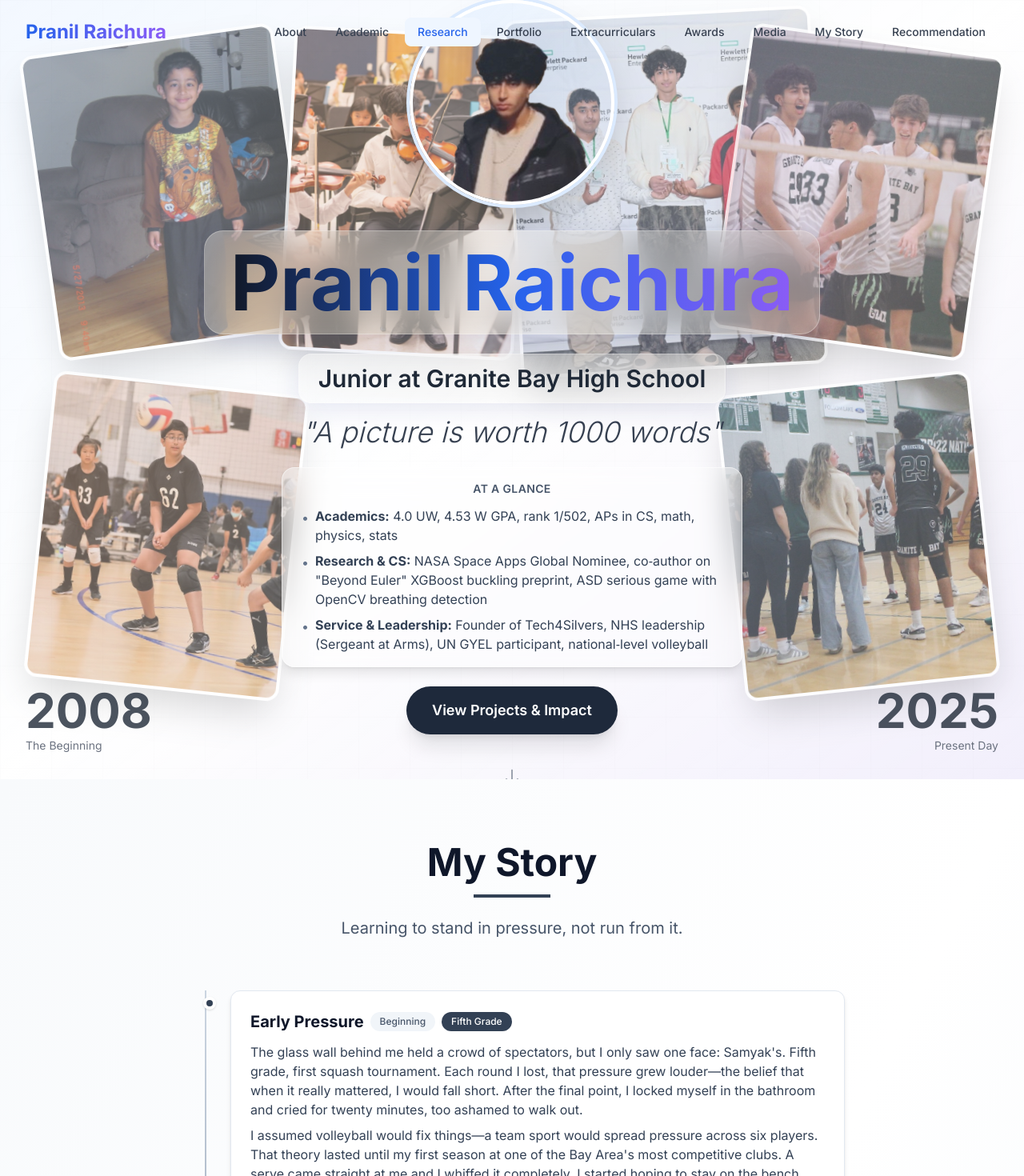
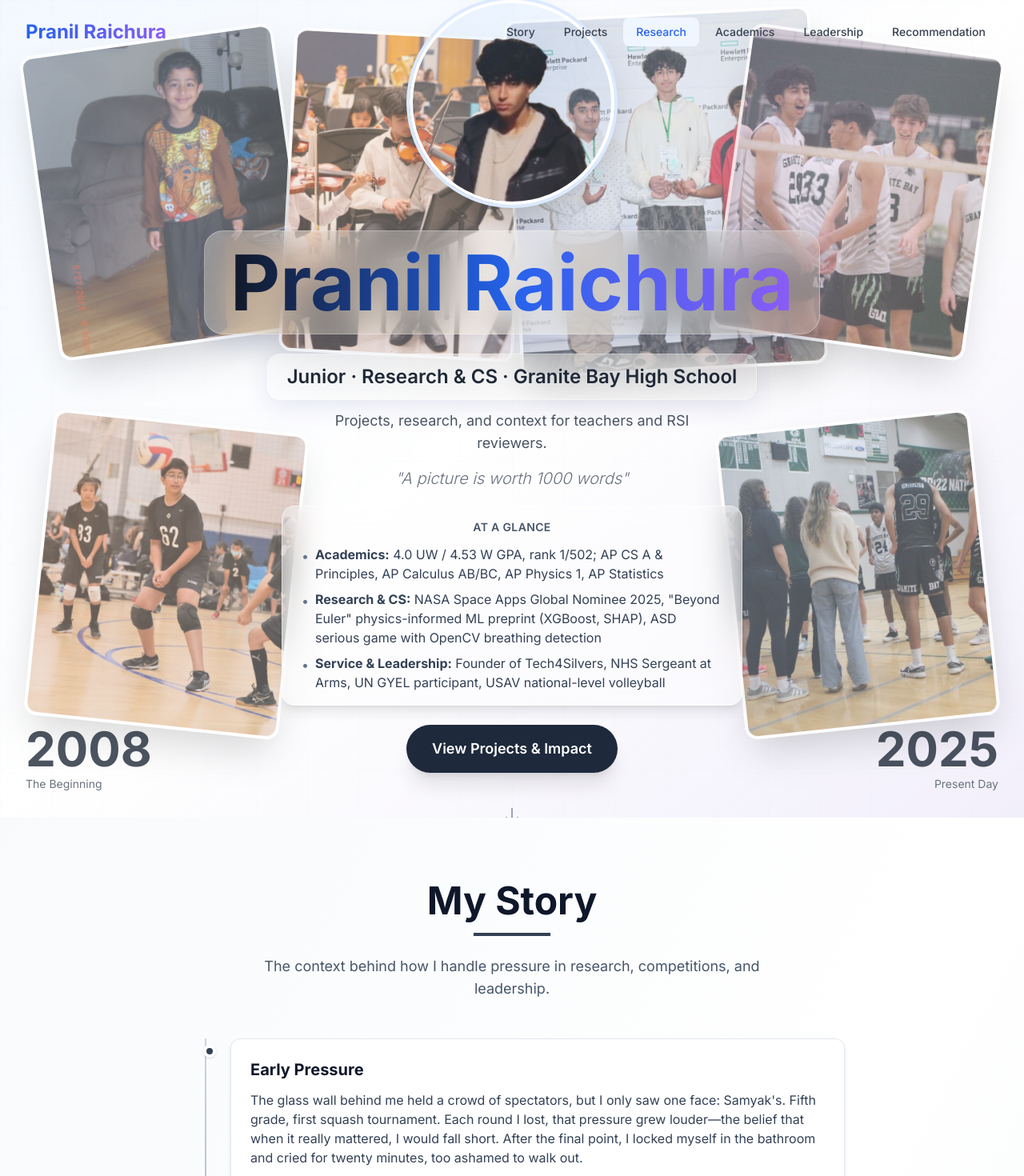
Before and after one commit to sparkyluvscode/Pranil-Raichura, a Next.js app: page / in a window 1280 px wide. Shown: the top 1470 px of the page at 80% size. Built offline with nearby package versions, Linux system fonts and the light colour scheme.

Commit message:
Configure Next.js for static export to GitHub Pages

```diff
--- a/components/AcademicAchievements.tsx
+++ b/components/AcademicAchievements.tsx
@@ -90,7 +90,7 @@ export default function AcademicAchievements() {
           <div className="bg-white rounded-xl p-6 shadow-lg">
             <h3 className="text-xl font-semibold text-gray-900 mb-3">Standardized Testing</h3>
             <p className="text-gray-700">
-              PSAT/NMSQT → 1460 (760 Math, 700 English) translates to ~1540 SAT
+              PSAT/NMSQT 1460 (760 Math, 700 ERW)
             </p>
           </div>
         </motion.div>
--- a/components/Hero.tsx
+++ b/components/Hero.tsx
@@ -299,28 +299,36 @@ export default function Hero() {
                         initial={{ opacity: 0, y: 20 }}
                         animate={!showIntro ? { opacity: 1, y: 0 } : {}}
                         transition={{ duration: 0.5, delay: waveDelays.center + 0.4 }}
-                        whileHover={{ scale: 1.05 }}
-                        className="inline-block px-6 py-3 rounded-2xl bg-white/20 backdrop-blur-xl border border-white/30 shadow-xl mb-4"
+                        className="inline-block px-6 py-3 rounded-2xl bg-white/20 backdrop-blur-xl border border-white/30 shadow-xl mb-3"
                         style={{
                             background: 'linear-gradient(135deg, rgba(255,255,255,0.25) 0%, rgba(255,255,255,0.15) 100%)',
                             boxShadow: '0 8px 32px 0 rgba(31, 38, 135, 0.1), inset 0 0 15px rgba(255,255,255,0.1)'
                         }}
                     >
-                        <p className="text-xl md:text-2xl lg:text-3xl text-gray-800 font-semibold">
-                            Junior at Granite Bay High School
+                        <p className="text-lg md:text-xl lg:text-2xl text-gray-800 font-semibold">
+                            Junior · Research & CS · Granite Bay High School
                         </p>
                     </motion.div>
-                    <br />
 
-                    {/* Quote */}
+                    {/* Purpose Line */}
+                    <motion.p
+                        initial={{ opacity: 0, y: 20 }}
+                        animate={!showIntro ? { opacity: 1, y: 0 } : {}}
+                        transition={{ duration: 0.5, delay: waveDelays.center + 0.45 }}
+                        className="text-base md:text-lg text-gray-600 mb-4 max-w-lg mx-auto"
+                    >
+                        Projects, research, and context for teachers and RSI reviewers.
+                    </motion.p>
+
+                    {/* Quote - De-emphasized */}
                     <motion.div
                         initial={{ opacity: 0, y: 20 }}
                         animate={!showIntro ? { opacity: 1, y: 0 } : {}}
                         transition={{ duration: 0.5, delay: waveDelays.center + 0.5 }}
-                        className="mb-6"
+                        className="mb-5"
                     >
-                        <p className="text-2xl md:text-3xl lg:text-4xl italic text-gray-700 font-light">
-                            "A picture is worth 1000 words"
+                        <p className="text-lg md:text-xl italic text-gray-500 font-light">
+                            &quot;A picture is worth 1000 words&quot;
                         </p>
                     </motion.div>
 
@@ -335,15 +343,15 @@ export default function Hero() {
                         <ul className="space-y-2 text-sm md:text-base text-slate-700">
                             <li className="flex items-start gap-2">
                                 <span className="text-slate-500 mt-0.5">•</span>
-                                <span><strong>Academics:</strong> 4.0 UW, 4.53 W GPA, rank 1/502, APs in CS, math, physics, stats</span>
+                                <span><strong>Academics:</strong> 4.0 UW / 4.53 W GPA, rank 1/502; AP CS A & Principles, AP Calculus AB/BC, AP Physics 1, AP Statistics</span>
                             </li>
                             <li className="flex items-start gap-2">
                                 <span className="text-slate-500 mt-0.5">•</span>
-                                <span><strong>Research & CS:</strong> NASA Space Apps Global Nominee, co‑author on "Beyond Euler" XGBoost buckling preprint, ASD serious game with OpenCV breathing detection</span>
+                                <span><strong>Research & CS:</strong> NASA Space Apps Global Nominee 2025, &quot;Beyond Euler&quot; physics-informed ML preprint (XGBoost, SHAP), ASD serious game with OpenCV breathing detection</span>
                             </li>
                             <li className="flex items-start gap-2">
                                 <span className="text-slate-500 mt-0.5">•</span>
-                                <span><strong>Service & Leadership:</strong> Founder of Tech4Silvers, NHS leadership (Sergeant at Arms), UN GYEL participant, national‑level volleyball</span>
+                                <span><strong>Service & Leadership:</strong> Founder of Tech4Silvers, NHS Sergeant at Arms, UN GYEL participant, USAV national-level volleyball</span>
                             </li>
                         </ul>
                     </motion.div>
--- a/components/Navigation.tsx
+++ b/components/Navigation.tsx
@@ -7,14 +7,11 @@ import { usePathname } from "next/navigation";
 import Image from "next/image";
 
 const navItems = [
-  { name: "About", href: "#about" },
-  { name: "Academic", href: "#academic" },
+  { name: "Story", href: "#story" },
+  { name: "Projects", href: "#portfolio" },
   { name: "Research", href: "#research" },
-  { name: "Portfolio", href: "#portfolio" },
-  { name: "Extracurriculars", href: "#extracurriculars" },
-  { name: "Awards", href: "#awards" },
-  { name: "Media", href: "#media" },
-  { name: "My Story", href: "/story" },
+  { name: "Academics", href: "#academic" },
+  { name: "Leadership", href: "#extracurriculars" },
   { name: "Recommendation", href: "/recommendation" },
 ];
 
--- a/components/StorySection.tsx
+++ b/components/StorySection.tsx
@@ -1,21 +1,18 @@
 "use client";
 
 import { motion } from "framer-motion";
+import Link from "next/link";
 
 interface TimelineEvent {
     id: string;
     title: string;
-    phase: string;
     content: string[];
-    year?: string;
 }
 
 const timelineEvents: TimelineEvent[] = [
     {
         id: "early-pressure",
         title: "Early Pressure",
-        phase: "Beginning",
-        year: "Fifth Grade",
         content: [
             "The glass wall behind me held a crowd of spectators, but I only saw one face: Samyak's. Fifth grade, first squash tournament. Each round I lost, that pressure grew louder—the belief that when it really mattered, I would fall short. After the final point, I locked myself in the bathroom and cried for twenty minutes, too ashamed to walk out.",
             "I assumed volleyball would fix things—a team sport would spread pressure across six players. That theory lasted until my first season at one of the Bay Area's most competitive clubs. A serve came straight at me and I whiffed it completely. I started hoping to stay on the bench, where mistakes were impossible.",
@@ -24,8 +21,6 @@ const timelineEvents: TimelineEvent[] = [
     {
         id: "pattern-continues",
         title: "The Pattern Follows",
-        phase: "Summer Program",
-        year: "UCI GSET",
         content: [
             "At the UCI GSET summer research program, after flying directly from Volleyball Nationals, I froze during our final presentation. My teammates continued without missing a beat while I stood in silence under the stage lights.",
             "It became what psychologists call a flashbulb memory: vivid, persistent, humiliating. For a long time, it felt like proof of a fixed truth—I couldn't perform when it mattered.",
@@ -34,7 +29,6 @@ const timelineEvents: TimelineEvent[] = [
     {
         id: "finding-purpose",
         title: "Finding Purpose",
-        phase: "Transformation",
         content: [
             "What changed was not the existence of pressure, but my relationship to it. I began developing a game to help autistic children regulate emotions, inspired by a childhood friend who treated me with kindness when I was the awkward kid who didn't fit in.",
             "I implemented OpenCV-based computer vision to detect diaphragmatic breathing from a webcam, distinguishing shallow chest breaths from deeper belly breaths. Nights disappeared into debugging—but the pressure felt different. It wasn't about proving I was enough; it was about building something that mattered to someone else.",
@@ -43,7 +37,6 @@ const timelineEvents: TimelineEvent[] = [
     {
         id: "testing-hypothesis",
         title: "Testing the Hypothesis",
-        phase: "Tech4Silvers",
         content: [
             "Maybe pressure itself wasn't the enemy—maybe the problem was why I was showing up. To test that, I walked into my first Tech4Silvers workshop, facing a room of older adults learning digital skills.",
             "Then a seventy-year-old woman successfully placed her first video call to her grandson. Watching her face light up, the pressure didn't disappear—it just became irrelevant next to the purpose in front of me.",
@@ -52,7 +45,6 @@ const timelineEvents: TimelineEvent[] = [
     {
         id: "seeking-stakes",
         title: "Seeking High Stakes",
-        phase: "Leadership",
         content: [
             "Once I stopped treating pressure as a verdict and started treating it as a signal of meaning, I began seeking high-stakes moments. I ran for NHS leadership—my hands trembled at the podium, but speaking about what genuinely mattered connected. I was elected Sergeant at Arms.",
             "During NASA Space Apps, when my team hit a wall with minutes left, I found myself managing the chaos instead of freezing inside it. We submitted just in time—and won.",
@@ -61,7 +53,6 @@ const timelineEvents: TimelineEvent[] = [
     {
         id: "volleyball-transformed",
         title: "Volleyball Transformed",
-        phase: "National Level",
         content: [
             "The same sport that once made me hope for the bench now has me competing nationally. Last season, my team placed second at USAV Nationals in Salt Lake City.",
             "I still feel a spike of nerves before every match, but I no longer interpret it as a prediction of failure. It's evidence that I care about the outcome.",
@@ -70,7 +61,6 @@ const timelineEvents: TimelineEvent[] = [
     {
         id: "research-readiness",
         title: "Research and Readiness",
-        phase: "Present Day",
         content: [
             "This fall, I co-authored a preprint challenging Euler's 250-year-old formula for predicting structural buckling, developing a physics-informed XGBoost model that reached R² of 0.97 and using SHAP analysis to understand why it outperformed classical theory.",
             "The pressure feels remarkably similar to that fifth-grade tournament—same elevated heart rate, same narrowed focus. The difference is what that feeling means to me now.",
@@ -79,7 +69,6 @@ const timelineEvents: TimelineEvent[] = [
     {
         id: "looking-forward",
         title: "The Person I'm Becoming",
-        phase: "The Goal",
         content: [
             "Today, when pressure shows up, it's a reminder that I am working on something that matters—to a teammate, a workshop participant, a research question, or a community I care about.",
             "The fifth-grader crying in the bathroom is still part of my story, but he no longer decides where it ends.",
@@ -97,14 +86,14 @@ export default function StorySection() {
                     whileInView={{ opacity: 1, y: 0 }}
                     viewport={{ once: true }}
                     transition={{ duration: 0.8 }}
-                    className="text-center mb-16"
+                    className="text-center mb-12"
                 >
                     <h2 className="text-4xl md:text-5xl font-bold text-slate-900 mb-4">
                         My Story
                     </h2>
                     <div className="w-24 h-1 bg-slate-700 mx-auto mb-6"></div>
-                    <p className="text-xl text-slate-600 max-w-2xl mx-auto">
-                        Learning to stand in pressure, not run from it.
+                    <p className="text-lg text-slate-600 max-w-2xl mx-auto">
+                        The context behind how I handle pressure in research, competitions, and leadership.
                     </p>
                 </motion.div>
 
@@ -130,20 +119,10 @@ export default function StorySection() {
                                 whileHover={{ x: 4, scale: 1.01 }}
                                 className="bg-white rounded-xl p-5 md:p-6 shadow-md border border-slate-200 hover:shadow-lg transition-all"
                             >
-                                <div className="flex flex-wrap items-center gap-2 mb-3">
-                                    <h3 className="text-lg md:text-xl font-bold text-slate-900">
-                                        {event.title}
-                                    </h3>
-                                    <span className="px-3 py-1 bg-slate-100 text-slate-600 rounded-full text-xs font-medium">
-                                        {event.phase}
-                                    </span>
-                                    {event.year && (
-                                        <span className="px-3 py-1 bg-slate-700 text-white rounded-full text-xs font-medium">
-                                            {event.year}
-                                        </span>
-                                    )}
-                                </div>
-                                <div className="space-y-2">
+                                <h3 className="text-lg md:text-xl font-bold text-slate-900 mb-3">
+                                    {event.title}
+                                </h3>
+                                <div className="space-y-3">
                                     {event.content.map((paragraph, idx) => (
                                         <p key={idx} className="text-slate-700 leading-relaxed text-sm md:text-base">
                                             {paragraph}
@@ -155,22 +134,24 @@ export default function StorySection() {
                     ))}
                 </div>
 
-                {/* Closing */}
+                {/* Bridge to Evidence */}
                 <motion.div
-                    initial={{ opacity: 0, scale: 0.95 }}
-                    whileInView={{ opacity: 1, scale: 1 }}
+                    initial={{ opacity: 0, y: 20 }}
+                    whileInView={{ opacity: 1, y: 0 }}
                     viewport={{ once: true }}
-                    transition={{ duration: 0.8 }}
+                    transition={{ duration: 0.6 }}
                     className="mt-12 text-center"
                 >
-                    <div className="inline-block px-6 py-4 rounded-xl bg-slate-100 border border-slate-200 shadow">
-                        <p className="text-lg font-semibold text-slate-800 mb-1">
-                            The journey continues...
-                        </p>
-                        <p className="text-slate-600 text-sm">
-                            Not in spite of the pressure, but alongside it.
-                        </p>
-                    </div>
+                    <p className="text-slate-600 text-lg">
+                        That mindset now shows up in projects like{" "}
+                        <Link href="#portfolio" className="text-slate-800 font-semibold hover:underline">
+                            Beyond Euler
+                        </Link>{" "}
+                        and{" "}
+                        <Link href="#extracurriculars" className="text-slate-800 font-semibold hover:underline">
+                            Tech4Silvers
+                        </Link>.
+                    </p>
                 </motion.div>
             </div>
         </section>
--- a/components/StoryTimeline.tsx
+++ b/components/StoryTimeline.tsx
@@ -111,7 +111,7 @@ export default function StoryTimeline() {
                     className="text-center mb-16"
                 >
                     <h1 className="text-5xl md:text-6xl font-bold text-gray-900 mb-6">
-                        What's My Story?
+                        What&apos;s My Story?
                     </h1>
                     <div className="w-24 h-1 bg-primary-600 mx-auto mb-6"></div>
                     <p className="text-xl text-gray-600 max-w-2xl mx-auto">
--- a/next.config.js
+++ b/next.config.js
@@ -1,6 +1,9 @@
 /** @type {import('next').NextConfig} */
 const nextConfig = {
+  output: 'export',
+  trailingSlash: true,
   images: {
+    unoptimized: true,
     domains: [],
     remotePatterns: [
       {
```
Also changed, not shown: data/portfolio.ts (+14 -14 lines).
